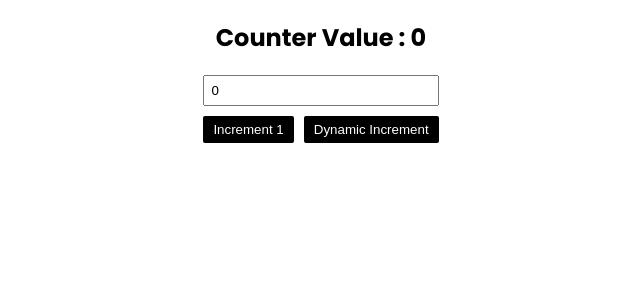
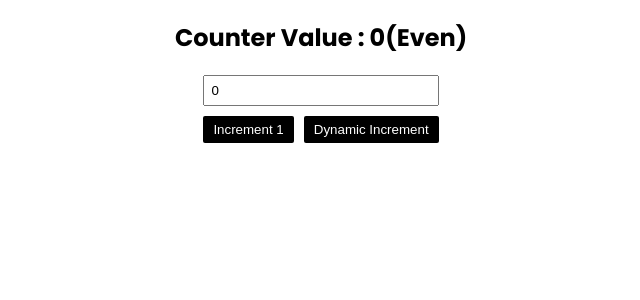
Before and after one commit to tareqnmd/react-recoil, a React (Vite) app: page / in a window 1280 px wide. Shown: the top 300 px of the page, without its empty margins (319-959 px from the left). Built offline with nearby package versions, Linux system fonts and the light colour scheme.

Commit message:
selector added

```diff
--- a/src/components/Counter.tsx
+++ b/src/components/Counter.tsx
@@ -1,12 +1,16 @@
 import { useRecoilValue } from 'recoil';
 import { counter } from '../recoil/count/atom';
+import { counterOddEven } from '../recoil/count/selector';
 import CounterInput from './CounterInput';
 
 const Counter = () => {
 	const count = useRecoilValue(counter);
+	const oddEven = useRecoilValue(counterOddEven);
 	return (
 		<>
-			<h2 className="counter-value">Counter Value : {count ?? 0}</h2>
+			<h2 className="counter-value">
+				Counter Value : {count ?? 0}({oddEven})
+			</h2>
 			<CounterInput />
 		</>
 	);
--- a/src/components/CounterInput.tsx
+++ b/src/components/CounterInput.tsx
@@ -14,18 +14,21 @@ const CounterInput = () => {
 		setCount((prev) => prev + inputValue);
 	};
 
+	const changeHandler = (e: React.ChangeEvent<HTMLInputElement>) => {
+		const value: number = e.target.value ? Number(e.target.value) ?? 0 : 0;
+		setInputValue(value);
+	};
+
 	return (
 		<div className="counter-area">
 			<input
 				type="number"
 				value={inputValue}
-				onChange={(e) => {
-					setInputValue(Number(e.target.value));
-				}}
+				onChange={changeHandler}
 			/>
 			<div className="counter-btns">
-				<button onClick={() => incrementOne()}>Increment 1</button>
-				<button onClick={() => dynamicIncrement()}>Dynamic Increment</button>
+				<button onClick={incrementOne}>Increment 1</button>
+				<button onClick={dynamicIncrement}>Dynamic Increment</button>
 			</div>
 		</div>
 	);
--- /dev/null
+++ b/src/recoil/count/selector.ts
@@ -0,0 +1,10 @@
+import { selector } from 'recoil';
+import { counter } from './atom';
+
+export const counterOddEven = selector({
+	key: 'counterOddEven',
+	get: ({ get }) => {
+		const value = get(counter);
+		return Number(value % 2) === 0 ? 'Even' : 'ODD';
+	},
+});
```
